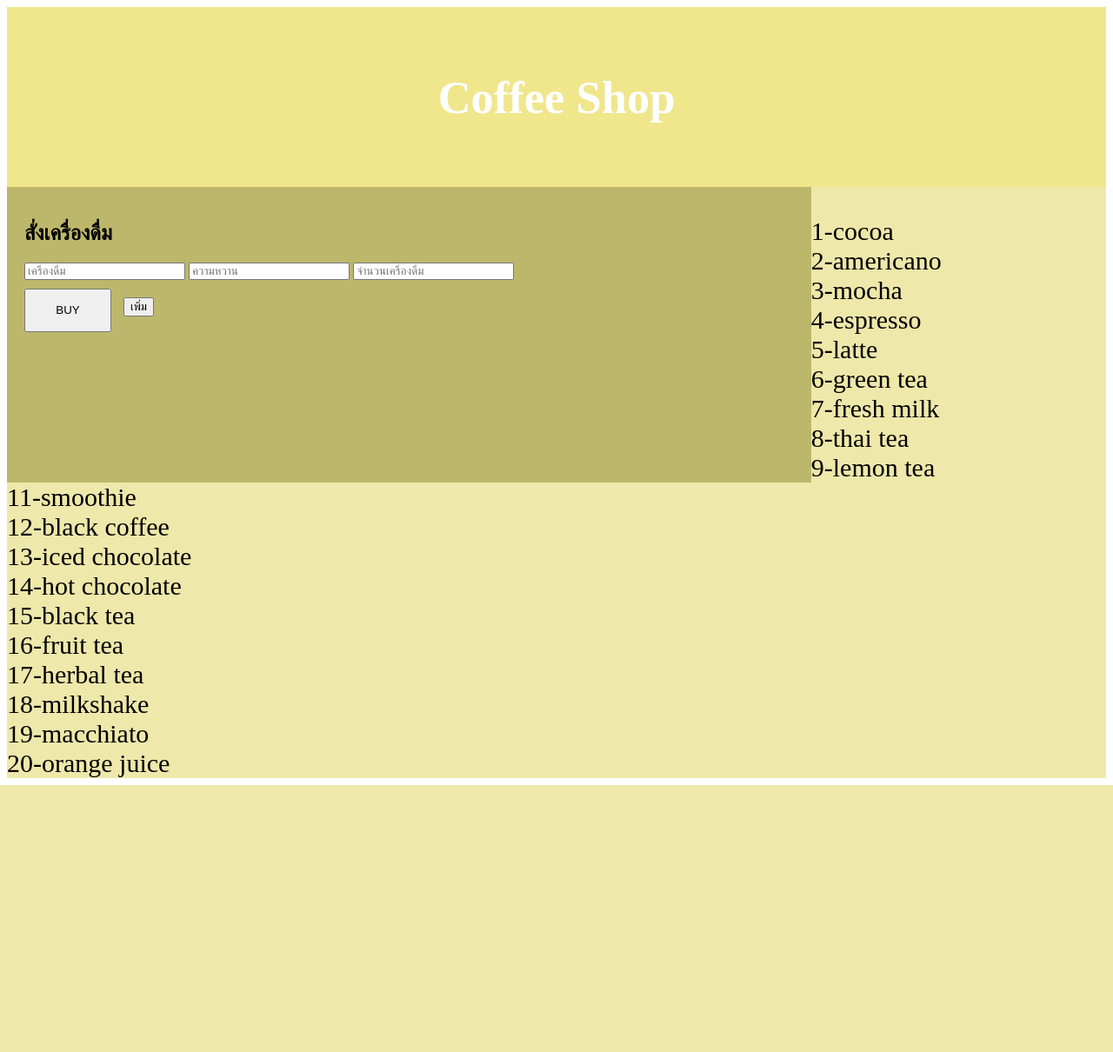
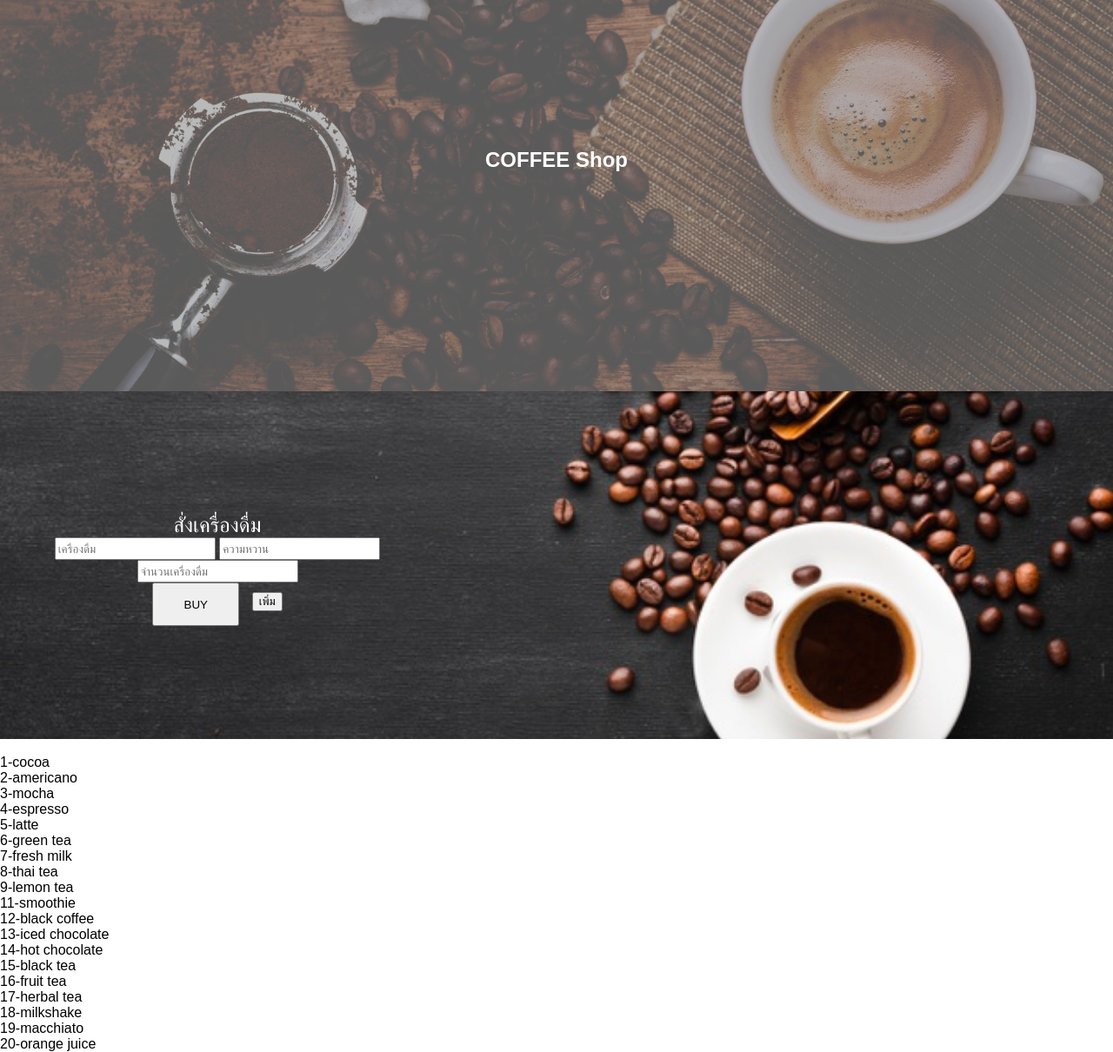
Before and after one commit to KantaphonBoth/TermProjectFinal, a PHP site: page /coffee.php in a window 1280 px wide. Shown: the whole page at 87% size. Before the commit the page ends 903 px from the top, so only its background shows below. Run offline with PHP 8.4, Linux system fonts and the light colour scheme; data comes from the database, SQL or seed files in the repository; some web fonts are replaced.

Commit message:
update coffee.php and css

```diff
--- a/coffee.php
+++ b/coffee.php
@@ -1,4 +1,5 @@
-<html>
+<!DOCTYPE html>
+<html lang="en">
 <head>
 <?php
 $dbhost = 'localhost';
@@ -12,61 +13,28 @@ if(! $conn ){
 }
 ?>
 
-<style>
-input[type="text"]{
-    height:20px;
-    vertical-align:top;
-}
-.field_wrapper div{
-    margin-bottom:10px;
-}
-.add_button{
-    margin-top:10px;
-    margin-left:10px;
-    vertical-align: text-bottom;
-}
-.remove_button{
-    margin-top:10px;
-    margin-left:10px;
-    vertical-align: text-bottom;
-}
+<meta charset="utf-8">
+<meta name="viewport" content="width=device-width, initial-scale=1.0">
+<meta http-equiv="X-UA-Compatible" content="ie=edge">
+<title>coffee shop</title>
+<link href="https://www.download-free-fonts.com/details/107115/tempus-sans-itc" rel="stylesheet">
+<link rel="stylesheet" href="css/style.css">
 
-.coffee {
-    background-color: #F0E68C;
-    padding: 30px;
-    text-align: center;
-    font-size: 35px;
-    color: white;
-    font-weight:bold;
-}
 
-.buy {
-    float: left;
-    padding: 20px;
-    width: 70%;
-    background-color: #BDB76B;
-    height: 300px;
-}
-
-.menu{
-    background-color:#EEE8AA;
-    font-size: 30px;
-    font-family: "Times New Roman", Times, serif;
-}
-
-</style>
 </head>
 
 
 <body>
-
-<header>
-    <div class="coffee">
-    <h2>Coffee Shop</h2>
+    <div class="clearfix"></div>
+    <header class="header">
+        <div class="container">
+            <div class="header_area">
+            <h2>COFFEE Shop</h2>
+            </div>
         </div>
     </header>
 
-<meta charset="utf-8">
+
 <script src= "http://ajax.googleapis.com/ajax/libs/jquery/3.4.1/jquery.min.js"></script>
 <script type="text/javascript">
 
@@ -91,21 +59,21 @@ $(document).ready(function(){
 });
 </script>
 
-<section>
+<section class="info1">
     <dic class="container">
-    <div class = "buy">
+        <div class="info1_area">
+            <div class="info1_text">
                 <h1>สั่งเครื่องดื่ม</h1>
             <form action="order.php" method="post">
                 <div class="field_wrapper">
-            <div>
                 <input  type="text" name="buyname[]" id="buyname" placeholder="เครื่องดื่ม" />
                 <input  type="text" name="try[]" id="try" placeholder="ความหวาน"/>
                 <input  type="text" name="number[]" id="number" placeholder="จำนวนเครื่องดื่ม" />
                 </div>
-        </div>
             <input type="submit" name="submit" value="BUY" style="width:100px;height:50px"/>
             <a class="add_button"><input type="button"value="เพิ่ม" /></a>
             </form>
+            </div>
         </div>
     </dic>
 </section>
--- a/css/style.css
+++ b/css/style.css
@@ -189,3 +189,21 @@ footer {
 footer p {
     margin: 0;
 }
+
+input[type="text"]{
+    height:20px;
+    vertical-align:top;
+}
+.field_wrapper div{
+    margin-bottom:10px;
+}
+.add_button{
+    margin-top:10px;
+    margin-left:10px;
+    vertical-align: text-bottom;
+}
+.remove_button{
+    margin-top:10px;
+    margin-left:10px;
+    vertical-align: text-bottom;
+}
```
Lines whose indentation alone changed are shown as unchanged.
